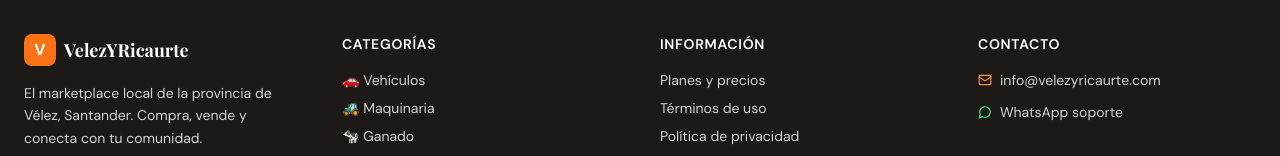
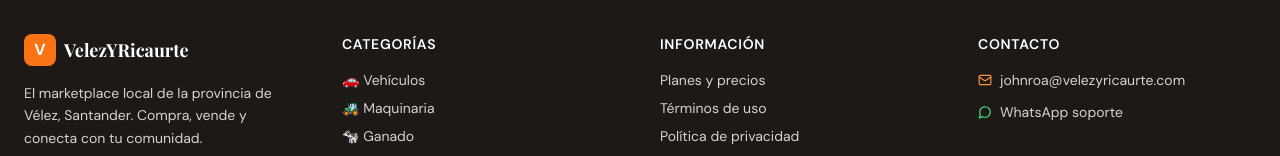
Before and after one commit to JohnBel807/marketplace, a React (Vite) app in the folder frontend/: page /pricing in a window 1280 px wide. Shown: the part 1669-1825 px from the top of the page. Built offline with nearby package versions, Linux system fonts and the light colour scheme.

Commit message:
Corregir numero y mail de contacto

```diff
--- a/frontend/src/components/layout/Footer.jsx
+++ b/frontend/src/components/layout/Footer.jsx
@@ -62,11 +62,11 @@ export default function Footer() {
             <ul className="space-y-3 text-sm">
               <li className="flex items-center gap-2">
                 <Mail size={14} className="text-brand-400 shrink-0" />
-                <a href="mailto:info@velezyricaurte.com" className="hover:text-brand-400 transition-colors">info@velezyricaurte.com</a>
+                <a href="mailto:johnroa@velezyricaurte.com" className="hover:text-brand-400 transition-colors">johnroa@velezyricaurte.com</a>
               </li>
               <li className="flex items-center gap-2">
                 <MessageCircle size={14} className="text-green-400 shrink-0" />
-                <a href="https://wa.me/573001234567" target="_blank" rel="noreferrer" className="hover:text-brand-400 transition-colors">WhatsApp soporte</a>
+                <a href="https://wa.me/573116861370" target="_blank" rel="noreferrer" className="hover:text-brand-400 transition-colors">WhatsApp soporte</a>
               </li>
             </ul>
           </div>
--- a/frontend/src/components/ui/WhatsAppFAB.jsx
+++ b/frontend/src/components/ui/WhatsAppFAB.jsx
@@ -1,4 +1,4 @@
-export default function WhatsAppFAB({ number = '573001234567', message = '¡Hola! Necesito ayuda con VelezYRicaurte.com' }) {
+export default function WhatsAppFAB({ number = '573116861370', message = '¡Hola! Necesito ayuda con VelezYRicaurte.info' }) {
   const url = `https://wa.me/${number}?text=${encodeURIComponent(message)}`
   return (
     <a
--- a/frontend/src/pages/LegalPages.jsx
+++ b/frontend/src/pages/LegalPages.jsx
@@ -38,7 +38,7 @@ export function TerminosPage() {
       <div className="mt-10 p-5 bg-earth-50 rounded-2xl text-sm text-earth-500">
         <strong className="text-earth-700">Tecnoriente J.B.</strong> · NIT 910.168.07-8 · Vélez, Santander, Colombia
         <br />
-        Contacto: <a href="mailto:info@velezyricaurte.com" className="text-brand-600 hover:underline">info@velezyricaurte.com</a>
+        Contacto: <a href="mailto:johnroa@velezyricaurte.com" className="text-brand-600 hover:underline">johnroa@velezyricaurte.com</a>
       </div>
     </div>
   )
@@ -52,7 +52,7 @@ export function PrivacidadPage() {
 
       <Section title="1. Responsable del tratamiento">
         <p><strong>Tecnoriente J.B.</strong>, NIT 910.168.07-8, con domicilio en Vélez, Santander, Colombia, es responsable del tratamiento de los datos personales recolectados en VelezYRicaurte.com.</p>
-        <p>Contacto del responsable: <a href="mailto:info@velezyricaurte.com" className="text-brand-600">info@velezyricaurte.com</a></p>
+        <p>Contacto del responsable: <a href="mailto:johnroa@velezyricaurte.com" className="text-brand-600">johnroa@velezyricaurte.com</a></p>
       </Section>
       <Section title="2. Datos que recolectamos">
         <p>Recolectamos: nombre completo, correo electrónico, número de teléfono/WhatsApp, municipio de residencia, y datos de uso del sitio (páginas visitadas, anuncios publicados).</p>
@@ -64,7 +64,7 @@ export function PrivacidadPage() {
       </Section>
       <Section title="4. Tus derechos (Habeas Data)">
         <p>Tienes derecho a: conocer, actualizar, rectificar y suprimir tus datos; revocar la autorización de tratamiento; presentar quejas ante la Superintendencia de Industria y Comercio.</p>
-        <p>Para ejercer estos derechos, escríbenos a <a href="mailto:info@velezyricaurte.com" className="text-brand-600">info@velezyricaurte.com</a>. Respondemos en un plazo máximo de 15 días hábiles.</p>
+        <p>Para ejercer estos derechos, escríbenos a <a href="mailto:johnroa@velezyricaurte.com" className="text-brand-600">johnroa@velezyricaurte.com</a>. Respondemos en un plazo máximo de 15 días hábiles.</p>
       </Section>
       <Section title="5. Cookies">
         <p>Usamos cookies de sesión (autenticación) y de preferencias (filtros de búsqueda). No usamos cookies de seguimiento publicitario.</p>
@@ -85,7 +85,7 @@ export function PQRPage() {
     const email = data.get('email')
     const mensaje = data.get('mensaje')
     const waMsg = `PQR - ${tipo}\nNombre: ${nombre}\nEmail: ${email}\nMensaje: ${mensaje}`
-    window.open(`https://wa.me/573001234567?text=${encodeURIComponent(waMsg)}`, '_blank')
+    window.open(`https://wa.me/573116861370?text=${encodeURIComponent(waMsg)}`, '_blank')
   }
 
   return (
@@ -133,11 +133,11 @@ export function PQRPage() {
         <div className="mt-6 pt-6 border-t border-earth-100 space-y-2 text-sm text-earth-500">
           <p className="flex items-center gap-2">
             <Mail size={15} className="text-brand-400" />
-            <a href="mailto:info@velezyricaurte.com" className="hover:text-brand-600">info@velezyricaurte.com</a>
+            <a href="mailto:johnroa@velezyricaurte.com" className="hover:text-brand-600">johnroa@velezyricaurte.com</a>
           </p>
           <p className="flex items-center gap-2">
             <MessageCircle size={15} className="text-green-500" />
-            <a href="https://wa.me/573001234567" target="_blank" rel="noreferrer" className="hover:text-brand-600">WhatsApp directo</a>
+            <a href="https://wa.me/573116861370" target="_blank" rel="noreferrer" className="hover:text-brand-600">WhatsApp directo</a>
           </p>
         </div>
       </div>
--- a/frontend/src/pages/PricingPage.jsx
+++ b/frontend/src/pages/PricingPage.jsx
@@ -138,7 +138,7 @@ export default function PricingPage() {
       <div className="text-center mt-14">
         <p className="text-earth-400 text-sm mb-3">¿Tienes dudas? Escríbenos por WhatsApp</p>
         <a
-          href="https://wa.me/573001234567?text=Hola,%20tengo%20dudas%20sobre%20los%20planes%20de%20VelezYRicaurte.com"
+          href="https://wa.me/573116861370?text=Hola,%20tengo%20dudas%20sobre%20los%20planes%20de%20VelezYRicaurte.info"
           target="_blank"
           rel="noreferrer"
           className="inline-flex items-center gap-2 bg-green-500 hover:bg-green-600 text-white font-semibold px-6 py-3 rounded-xl transition-colors"
--- a/frontend/src/pages/PublishPage.jsx
+++ b/frontend/src/pages/PublishPage.jsx
@@ -231,7 +231,7 @@ export default function PublishPage() {
             </div>
             <div>
               <label className="label">WhatsApp</label>
-              <input className="input" placeholder="573001234567" {...register('contact_whatsapp')} />
+              <input className="input" placeholder="57311686137X" {...register('contact_whatsapp')} />
             </div>
           </div>
         </div>
```
